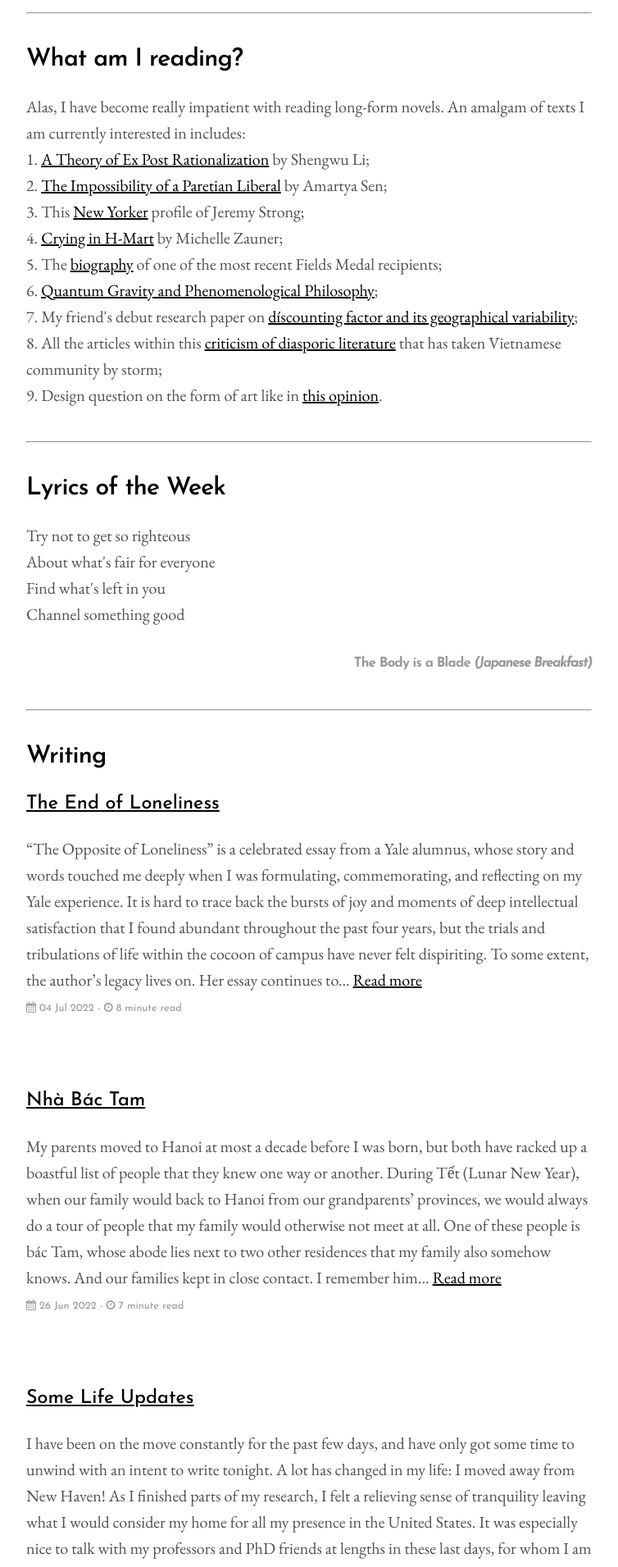
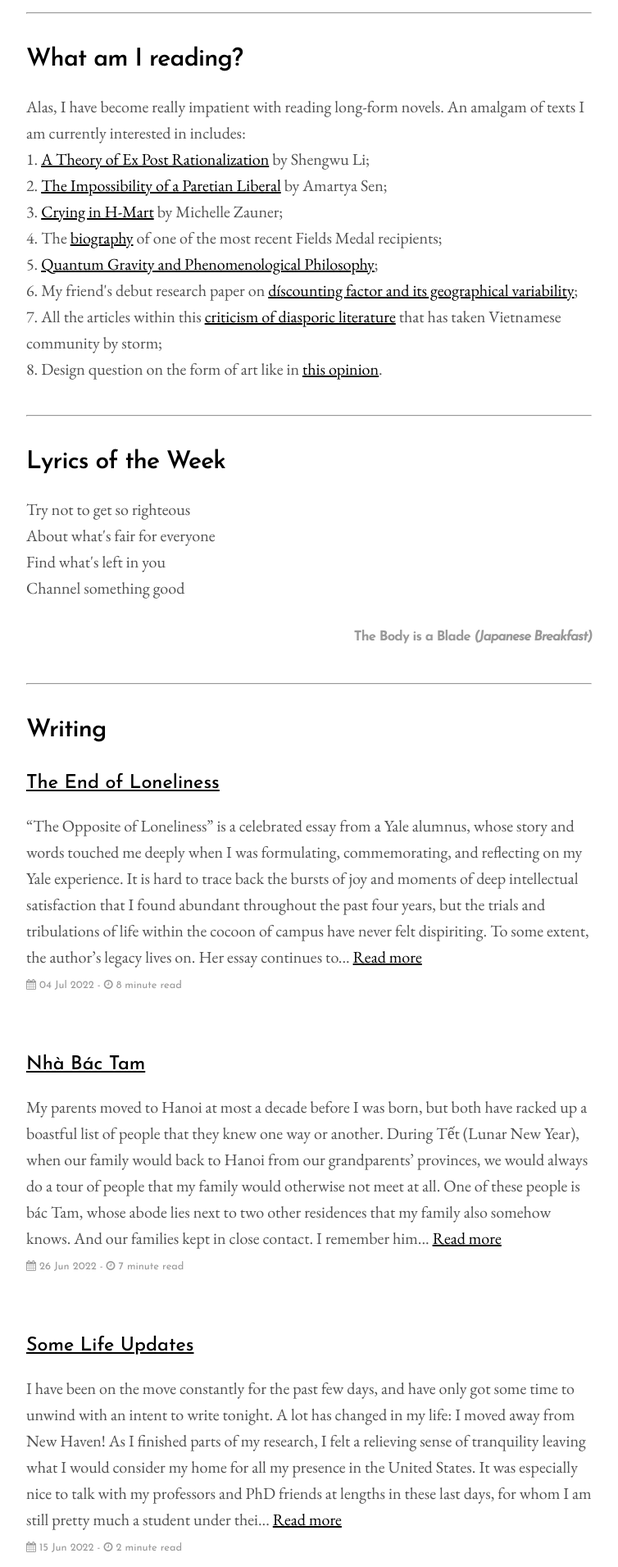
Before and after one commit to aidenva/aidenva.github.io, a Jekyll site: the page built from index.html, in a window 1280 px wide. Shown: the part 480-2391 px from the top of the page at 82% size, without its empty margins (263-1017 px from the left). Built offline with Jekyll 4.4.1, drawn with Linux system fonts in a browser that asks for light colours; the list of posts is cut into pages by our own code.

Commit message:
edit texts

```diff
--- a/_layouts/home.html
+++ b/_layouts/home.html
@@ -2,9 +2,7 @@
 layout: default
 ---
 
-<h1>
-    Welcome to my personal website!
-</h1>
+<h1>Welcome to my personal website!</h1>
 
 If you want to know a bit more about my background, check out <a href="https://lemanhlinh.com/about">this autobiography</a>.
 <hr>
@@ -18,13 +16,12 @@
 Alas, I have become really impatient with reading long-form novels. An amalgam of texts I am currently interested in includes:<br>
 1. <a href="https://arxiv.org/pdf/2107.07491.pdf">A Theory of Ex Post Rationalization</a> by Shengwu Li;<br>
 2. <a href="https://www.jstor.org/stable/1829633">The Impossibility of a Paretian Liberal</a> by Amartya Sen;<br>
-3. This <a href="https://www.newyorker.com/magazine/2021/12/13/on-succession-jeremy-strong-doesnt-get-the-joke">New Yorker</a> profile of Jeremy Strong;<br>
-4. <a href="https://www.newyorker.com/culture/culture-desk/crying-in-h-mart">Crying in H-Mart</a> by Michelle Zauner;<br>
-5. The <a href="https://www.quantamagazine.org/june-huh-high-school-dropout-wins-the-fields-medal-20220705/">biography</a> of one of the most recent Fields Medal recipients;<br>
-6. <a href="https://www.researchgate.net/publication/225666233_Quantum_Gravity_and_Phenomenological_Philosophy">Quantum Gravity and Phenomenological Philosophy</a>;<br>
-7. My friend's debut research paper on <a href="https://www.nature.com/articles/s41562-022-01392-w">díscounting factor and its geographical variability</a>;<br>
-8. All the articles within this <a href="https://astra-mag.com/articles/blunt-force-ethnic-credibility/">criticism of diasporic literature</a> that has taken Vietnamese community by storm;<br>
-9. Design question on the form of art like in <a href="https://2x4.org/ideas/2009/fuck-content/">this opinion</a>.<br>
+3. <a href="https://www.newyorker.com/culture/culture-desk/crying-in-h-mart">Crying in H-Mart</a> by Michelle Zauner;<br>
+4. The <a href="https://www.quantamagazine.org/june-huh-high-school-dropout-wins-the-fields-medal-20220705/">biography</a> of one of the most recent Fields Medal recipients;<br>
+5. <a href="https://www.researchgate.net/publication/225666233_Quantum_Gravity_and_Phenomenological_Philosophy">Quantum Gravity and Phenomenological Philosophy</a>;<br>
+6. My friend's debut research paper on <a href="https://www.nature.com/articles/s41562-022-01392-w">díscounting factor and its geographical variability</a>;<br>
+7. All the articles within this <a href="https://astra-mag.com/articles/blunt-force-ethnic-credibility/">criticism of diasporic literature</a> that has taken Vietnamese community by storm;<br>
+8. Design question on the form of art like in <a href="https://2x4.org/ideas/2009/fuck-content/">this opinion</a>.<br>
 
 <hr>
 <h2>Lyrics of the Week</h2>
--- a/_sass/_base.scss
+++ b/_sass/_base.scss
@@ -38,7 +38,8 @@
 .homeh3 {
   font-weight: 500;
   letter-spacing: 0rem!important;
-
+  margin-block-start: 2rem!important;
+  margin-block-end: 0rem!important;
 }
 
 h4 {
--- a/_sass/_default.scss
+++ b/_sass/_default.scss
@@ -33,7 +33,7 @@
 
 .header a:hover {
   color:black;
-  animation: dropshadow 5s ease-in-out infinite;
+  animation: dropshadow 3s ease-in-out infinite;
   background-clip: text;
   -webkit-background-clip: text;
   transition: color .5s ease-in-out;
@@ -41,13 +41,13 @@
 
 @keyframes dropshadow {
   0%{text-shadow: none;}
-  10%{text-shadow: 3px 3px 2px $extra-light-gray-color; transform: translate(-2px, -2px);}
+  10%{text-shadow: 2px 2px 1px $extra-light-gray-color; transform: translate(-2px, -2px);}
   25%{text-shadow: none; transform: none;}
-  35%{text-shadow: -3px 3px 2px $extra-light-gray-color; transform: translate(2px, -2px);}
+  35%{text-shadow: -2px 2px 1px $extra-light-gray-color; transform: translate(2px, -2px);}
   50%{text-shadow: none; transform: none;}
-  60%{text-shadow: -3px -3px 2px $extra-light-gray-color; transform: translate(2px, 2px);}
+  60%{text-shadow: -2px -2px 1px $extra-light-gray-color; transform: translate(2px, 2px);}
   75%{text-shadow: none; transform: none;}
-  85%{text-shadow: 3px -3px 2px $extra-light-gray-color; transform: translate(-2px, 2px);}
+  85%{text-shadow: 2px -2px 1px $extra-light-gray-color; transform: translate(-2px, 2px);}
   100%{text-shadow: none; transform: none;}
 }
 
--- a/_sass/_home.scss
+++ b/_sass/_home.scss
@@ -3,7 +3,7 @@
 */
 
 .posts-container {
-  margin-bottom: 5rem;
+  margin-bottom: 4rem;
   padding: 0px;
   list-style: none;
 }
```
Also changed, not shown: menu/about.md (+9 -9 lines), menu/music.md (+1 -1 lines).
